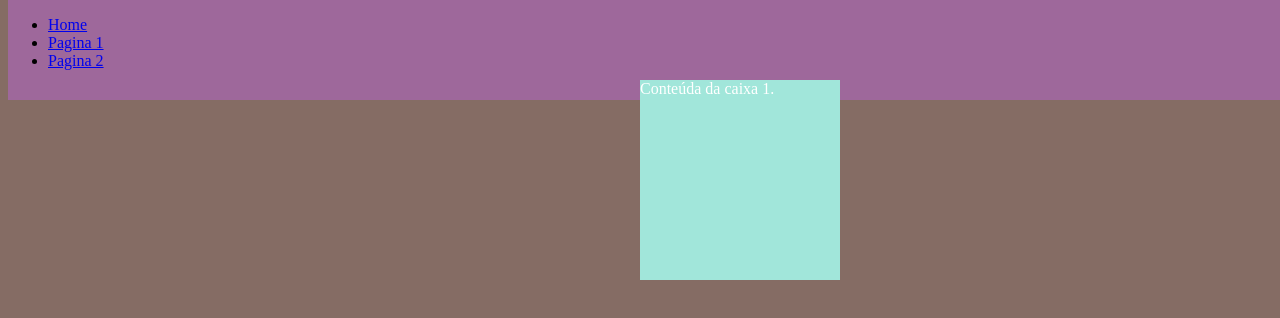
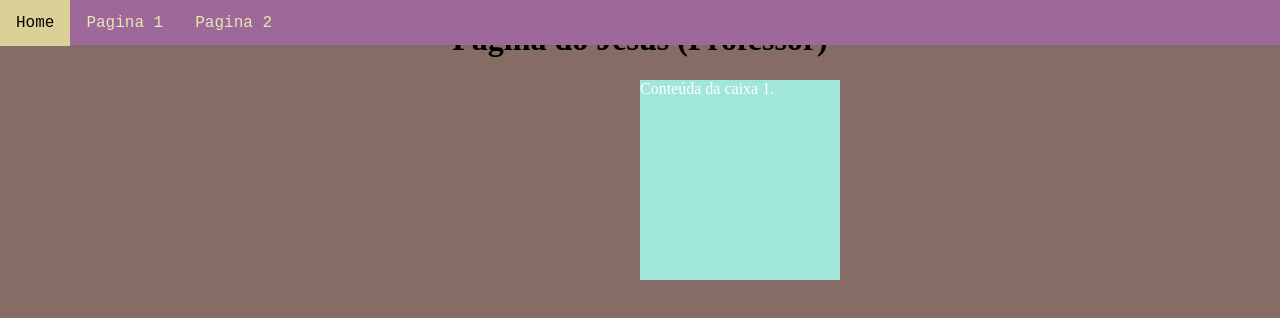
Before and after one commit to jesusmaringa/primeiroc_2t, a plain HTML site: page index.html in a window 1280 px wide. Drawn offline with Linux system fonts and the light colour scheme.

Commit message:
Aula 10-08

```diff
--- a/estilo.css
+++ b/estilo.css
@@ -16,6 +16,28 @@ h1 {
   position: absolute;
   background: rgb(158, 104, 155);
   width: 100%;
-  height: 100px;
+  height: 45px;
   top: 0pt;
+  left: 0;
 }
+nav ul {
+  list-style-type: none;
+  margin: 0;
+  padding: 0;
+  overflow: 0;
+}
+li {
+  float: left;
+}
+li a {
+  display: block;
+  color:rgb(231, 231, 176);
+  text-align: center;
+  padding: 14px 16px;
+  text-decoration: none;
+  font-family: 'Courier New', Courier, monospace;
+}
+li a:hover{
+  background: rgb(219, 209, 151);
+  color: black;
+}
```
